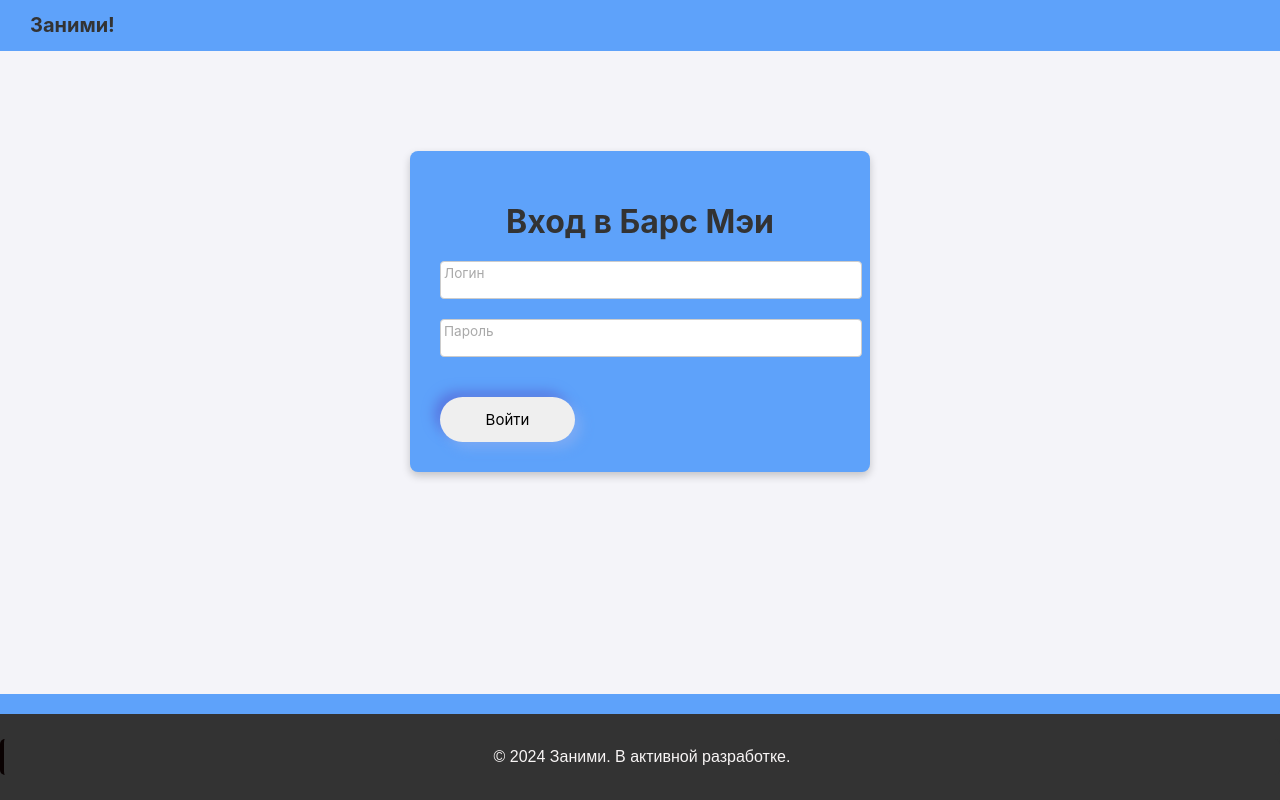
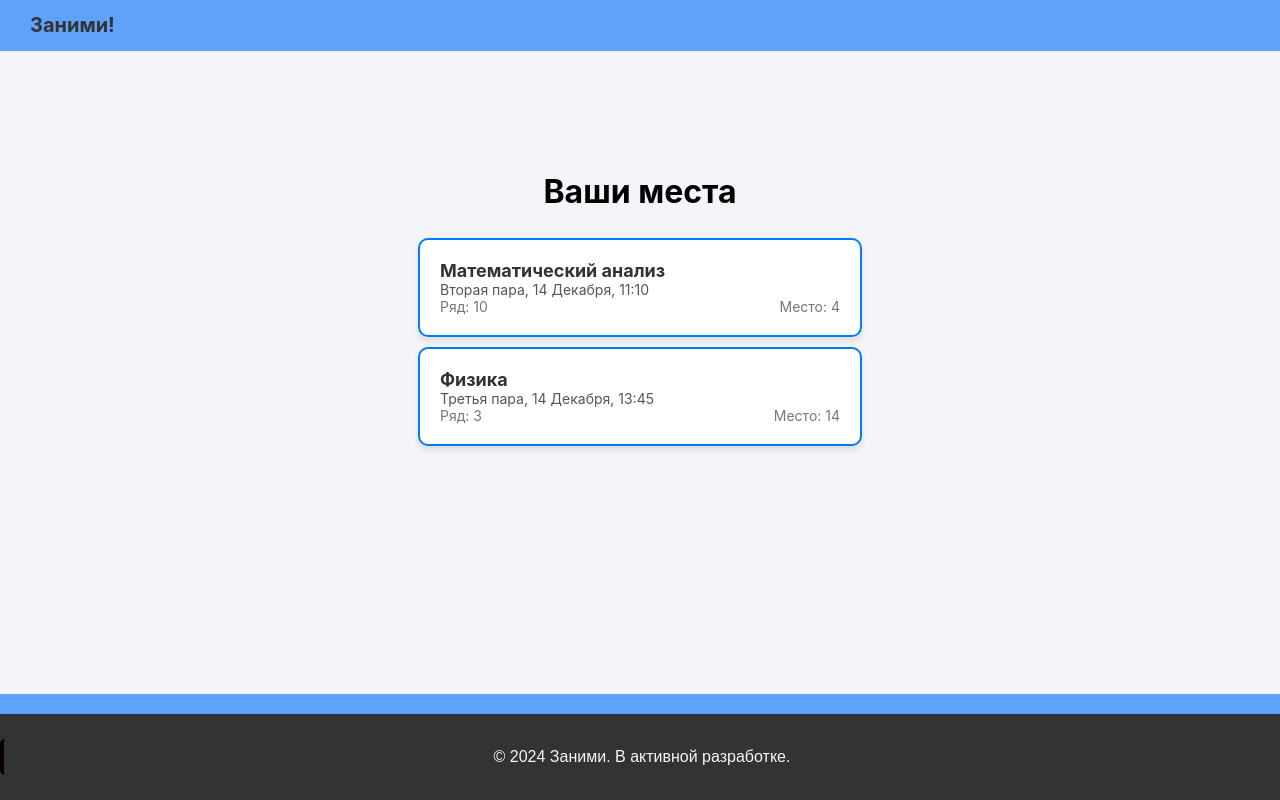
Before and after one commit to Demianight/animi_front, a React (Create React App) app: page / in a window 1280 px wide. Built offline with nearby package versions, Linux system fonts and the light colour scheme; no server answers.

Commit message:
Добавил страницу личного кабинета

```diff
--- a/src/App.css
+++ b/src/App.css
@@ -83,13 +83,13 @@
   pointer-events: none;
 }
 
-.field__input:not(:placeholder-shown) + .field__label {
+.field__input:not(:placeholder-shown)+.field__label {
   color: black;
   scale: 1;
   translate: -0.5em -1.75em;
 }
 
-.field__input:focus + .field__label {
+.field__input:focus+.field__label {
   color: #141914;
 }
 
@@ -109,7 +109,7 @@
   overflow: hidden;
   z-index: 1;
   box-shadow: 6px 6px 12px rgba(128, 173, 244, 0.825),
-              -6px -6px 12px #587be3;
+    -6px -6px 12px #587be3;
 }
 
 .button::before {
@@ -134,6 +134,8 @@
 .footer {
   margin-top: auto;
   background-color: #333;
+  position: absolute;
+  bottom: 0;
 
   text-align: center;
   padding: 15px 0;
@@ -143,6 +145,75 @@
 }
 
 .ft {
-  color:#f8f5f5 ;
+  color: #f8f5f5;
   background-color: #333;
 }
+
+.container {
+  display: flex;
+  flex-direction: column;
+  align-items: center;
+  height: 100vh;
+  background-color: #f4f4f9;
+  margin: 0;
+}
+
+
+.card {
+  background: #fff;
+  border-radius: 10px;
+  border: 2px solid #007bff;
+  /* Голубая обводка для выделения */
+  box-shadow: 0px 4px 6px rgba(0, 0, 0, 0.1);
+  margin: 5px auto;
+  padding: 20px;
+  width: 400px;
+  /* Фиксированная ширина карточки */
+  /* min-height: 150px; */
+  /* Минимальная высота карточки */
+  text-align: left;
+  display: flex;
+  flex-direction: column;
+  justify-content: space-between;
+}
+
+.card h2 {
+  font-size: 18px;
+  margin-bottom: 10px;
+  font-weight: bold;
+  color: #333;
+}
+
+.card .info span {
+  font-weight: bold;
+  color: #333;
+}
+
+.card .row {
+  display: flex;
+  gap: 10px;
+  align-items: center;
+  font-size: 14px;
+  color: #777;
+  margin-top: 10px;
+}
+
+.card .info {
+  font-size: 14px;
+  color: #555;
+  margin-bottom: 8px;
+}
+
+.card .row {
+  display: flex;
+  justify-content: space-between;
+  font-size: 14px;
+  color: #777;
+}
+
+.card h2,
+.card .info,
+.card .row {
+  margin: 0;
+  padding: 0;
+}
--- a/src/App.js
+++ b/src/App.js
@@ -3,13 +3,15 @@ import "./App.css";
 import LoginPage from "./components/LoginPage";
 import Header from "./components/Header";
 import Footer from "./components/Footer";
+import PersonalAccount from "./components/PersonalAccount";
 
 const App = () => {
   // Надо добавить раутинг
   return (
     <div className="container">
       <Header />
-      <LoginPage />
+      {/* <LoginPage /> */}
+      <PersonalAccount />
       <Footer />
     </div>
   );
--- /dev/null
+++ b/src/components/PersonalAccount.js
@@ -0,0 +1,42 @@
+import React, { useState } from "react";
+import "../App.css";
+import { mockApiRequest } from "../services/apiService";
+
+const PersonalAccount = () => {
+  const bookings = [
+    {
+      subject: "Математический анализ",
+      timeSlot: "Вторая пара",
+      date: "14 Декабря, 11:10",
+      row: 10,
+      seat: 4,
+    },
+    {
+      subject: "Физика",
+      timeSlot: "Третья пара",
+      date: "14 Декабря, 13:45",
+      row: 3,
+      seat: 14,
+    },
+  ];
+
+  return (
+    <div className="container">
+      <h1>Ваши места</h1>
+      {bookings.map((booking, index) => (
+        <div className="card" key={index}>
+          <h2>{booking.subject}</h2>
+          <div className="info">
+            {booking.timeSlot}, {booking.date}
+          </div>
+          <div className="row">
+            <span>Ряд: {booking.row}</span>
+            <span> Место: {booking.seat}</span>
+          </div>
+        </div>
+      ))}
+    </div>
+  );
+};
+
+export default PersonalAccount;
```
